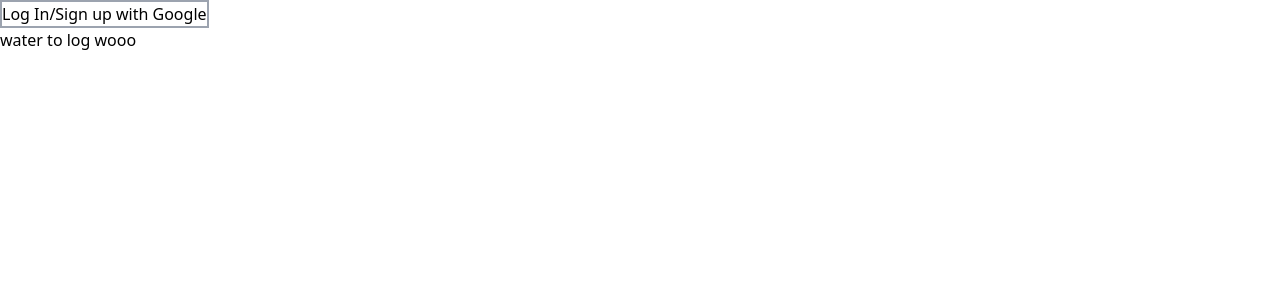
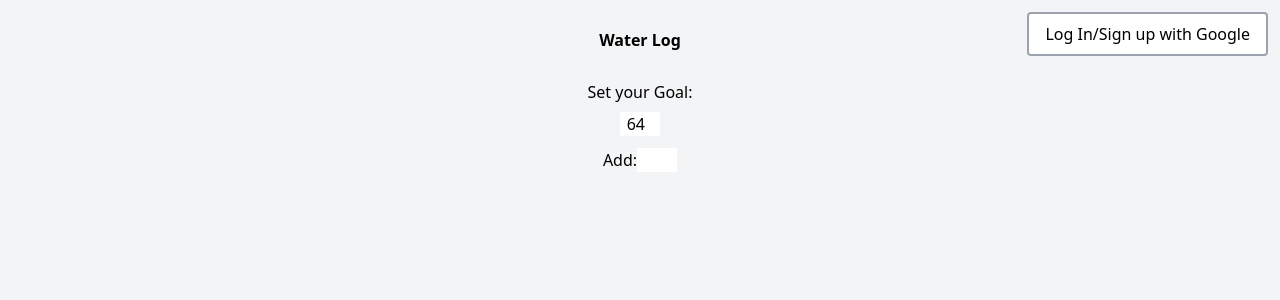
Before and after one commit to GinaLeeAlfy/water_log, a React (Vite) app: page /callback in a window 1280 px wide. Shown: the top 300 px of the page. Built offline with nearby package versions, Linux system fonts and the light colour scheme; no server answers.

Commit message:
made navbar starting to style

```diff
--- a/index.html
+++ b/index.html
@@ -6,7 +6,7 @@
     <meta name="viewport" content="width=device-width, initial-scale=1.0" />
     <title>Water Log</title>
   </head>
-  <body>
+  <body class="bg-gray-100">
     <div id="root"></div>
     <script type="module" src="/src/main.jsx"></script>
   </body>
--- a/src/Home.jsx
+++ b/src/Home.jsx
@@ -1,14 +1,13 @@
-import { useAuth0 } from "@auth0/auth0-react";
-import LoginButton from "./components/LoginButton";
-import LogoutButton from "./components/LogoutButton";
+import NavBar from "./components/NavBar";
 
 const Home = () => {
-  const { isAuthenticated } = useAuth0();
-
   return (
     <div>
-      {!isAuthenticated ? <LoginButton /> : <LogoutButton />}
-      <h1 className="font-bold">Water Log</h1>
+      <NavBar />
+      <section className="flex flex-col text-center">
+        <p>On average people should drink about 64oz of water a day.</p>
+        <p>Start logging your water for your wellness.</p>
+      </section>
     </div>
   );
 };
--- a/src/Logger.jsx
+++ b/src/Logger.jsx
@@ -1,14 +1,26 @@
-import { useAuth0 } from "@auth0/auth0-react";
-import LoginButton from "./components/LoginButton";
-import LogoutButton from "./components/LogoutButton";
+import NavBar from "./components/NavBar";
 
 const Logger = () => {
-  const { isAuthenticated } = useAuth0();
-
   return (
     <div>
-      {!isAuthenticated ? <LoginButton /> : <LogoutButton />}
-      <p>water to log wooo</p>
+      <NavBar />
+      <section className="flex flex-col items-center text-center">
+        <form className="w-fit space-y-3">
+          <fieldset className="flex flex-col items-center gap-2">
+            <label htmlFor="goal">Set your Goal:</label>
+            <input
+              type="number"
+              id="goal"
+              defaultValue="64"
+              className="w-10 text-end"
+            />
+          </fieldset>
+          <fieldset>
+            <label htmlFor="drank">Add:</label>
+            <input type="number" id="drank" className="w-10 text-end" />
+          </fieldset>
+        </form>
+      </section>
     </div>
   );
 };
--- a/src/components/LoginButton.jsx
+++ b/src/components/LoginButton.jsx
@@ -6,7 +6,7 @@ const LoginButton = () => {
   return (
     <button
       onClick={() => loginWithRedirect()}
-      className="border-2 border-gray-400 bg-white"
+      className="right-3 top-3 self-end rounded border-2 border-gray-400 bg-white px-4 py-2 sm:absolute"
     >
       Log In/Sign up with Google
     </button>
--- a/src/components/LogoutButton.jsx
+++ b/src/components/LogoutButton.jsx
@@ -8,6 +8,7 @@ const LogoutButton = () => {
       onClick={() =>
         logout({ logoutParams: { returnTo: window.location.origin } })
       }
+      className="right-3 top-3 self-end rounded border-2 border-gray-400 bg-white px-4 py-2 sm:absolute"
     >
       Log Out
     </button>
--- /dev/null
+++ b/src/components/NavBar.jsx
@@ -0,0 +1,17 @@
+import { useAuth0 } from "@auth0/auth0-react";
+import LoginButton from "./LoginButton";
+import LogoutButton from "./LogoutButton";
+
+const NavBar = () => {
+  const { isAuthenticated } = useAuth0();
+
+  return (
+    <nav className="flex flex-col items-center justify-center gap-2 px-1 py-1 sm:flex sm:py-7">
+      {!isAuthenticated ? <LoginButton /> : <LogoutButton />}
+
+      <h1 className=" font-bold ">Water Log</h1>
+    </nav>
+  );
+};
+
+export default NavBar;
```
